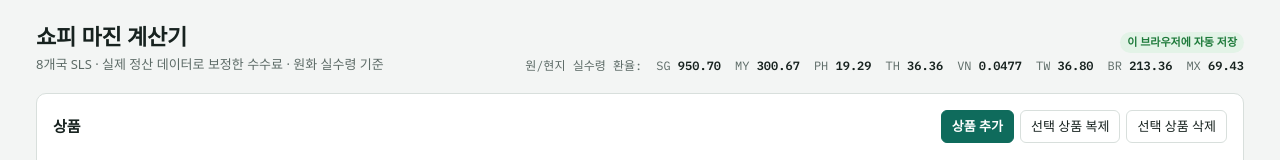
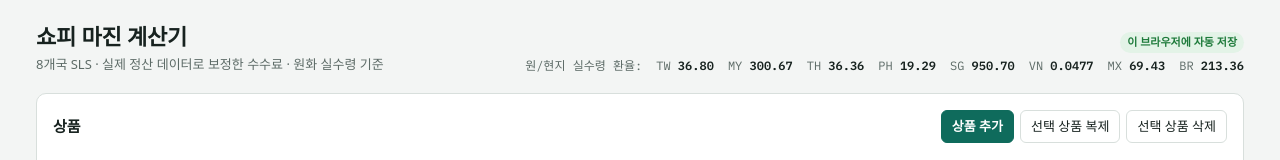
Before and after one commit to mizukikorea1005/shopee-margin-calculator, a plain HTML site: page index.html in a window 1280 px wide. Shown: the top 160 px of the page. Drawn offline with Linux system fonts and the light colour scheme; a web font is replaced by a local one.

Commit message:
Reorder countries: TW MY TH PH SG VN MX BR
Co-Authored-By: Claude Opus 5.5 <noreply@anthropic.com>

```diff
--- a/index.html
+++ b/index.html
@@ -221,7 +221,7 @@ textarea { font-family: var(--f-num); font-size: 12px; min-height: 90px; }
 <script>
 (() => {
   const STORE_KEY = "shopee-margin-calc-v1";
-  const CODES = ["SG", "MY", "PH", "TH", "VN", "TW", "BR", "MX"];
+  const CODES = ["TW", "MY", "TH", "PH", "SG", "VN", "MX", "BR"];
   const DEFAULT_MARKETS = {
     SG: { name: "싱가포르", cur: "SGD", usd: 0.77679, fee: 16.35, txn: 3.27, other: 2.18, pre: 3, fixed: 0, shipTax: 0, loss: 2, tax: 9 },
     MY: { name: "말레이시아", cur: "MYR", usd: 0.24567, fee: 16.85, txn: 4.29, other: 2.38, pre: 2.16, fixed: 0.54, shipTax: 8, loss: 2, tax: 10 },
```
